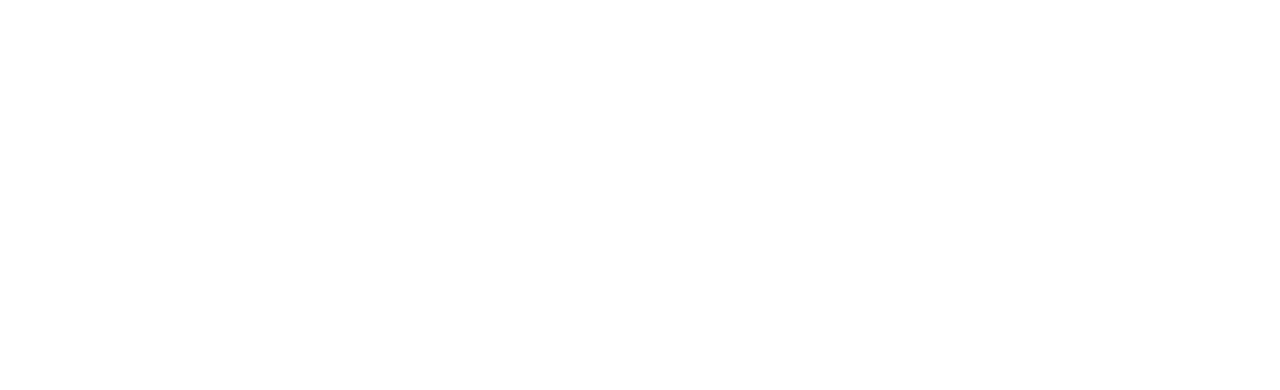
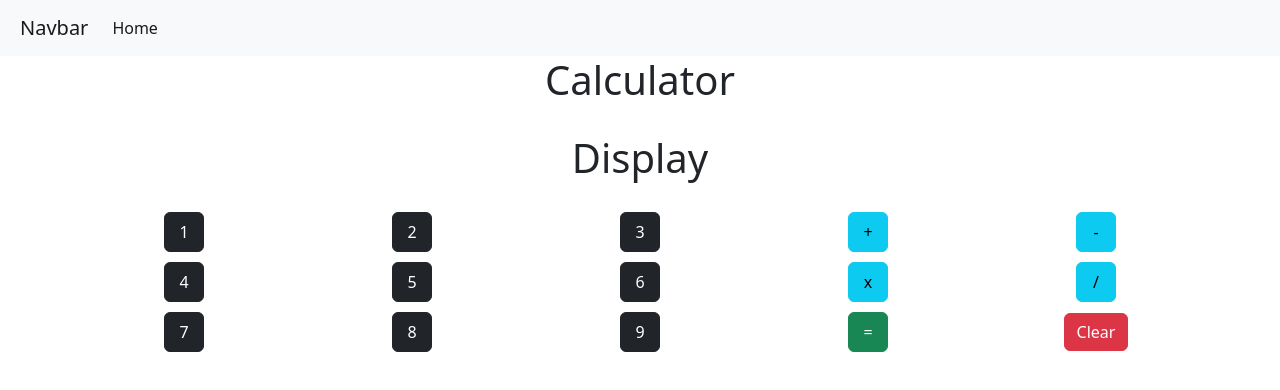
Before and after one commit to Mustaqeem10/Odin-Calculator, a plain HTML site: page index.html in a window 1280 px wide. Drawn offline with nearby package versions, Linux system fonts and the light colour scheme.

Commit message:
HTML functionality completed

```diff
--- a/index.html
+++ b/index.html
@@ -1,10 +1,97 @@
 <!DOCTYPE html>
 <html lang="en">
+
 <head>
     <meta charset="utf-8">
+    <meta name="viewport" content="width=device-width, initial-scale=1">
     <title>Calculator</title>
+    <link rel="stylesheet" href="./style/style.css">
+
+    <!-- Bootstrap css -->
+    <link href="https://cdn.jsdelivr.net/npm/bootstrap@5.2.0/dist/css/bootstrap.min.css" rel="stylesheet"
+        integrity="sha384-gH2yIJqKdNHPEq0n4Mqa/HGKIhSkIHeL5AyhkYV8i59U5AR6csBvApHHNl/vI1Bx" crossorigin="anonymous">
 </head>
+
 <body>
+    <nav class="navbar navbar-expand-lg bg-light">
+        <div class="container-fluid">
+            <a class="navbar-brand ps-2" href="#">Navbar</a>
+            <button class="navbar-toggler" type="button" data-bs-toggle="collapse"
+                data-bs-target="#navbarSupportedContent" aria-controls="navbarSupportedContent" aria-expanded="false"
+                aria-label="Toggle navigation">
+                <span class="navbar-toggler-icon"></span>
+            </button>
+            <div class="collapse navbar-collapse" id="navbarSupportedContent">
+                <ul class="navbar-nav me-auto mb-2 mb-lg-0">
+                    <li class="nav-item">
+                        <a class="nav-link active" aria-current="page" href="#">Home</a>
+                    </li>
+            </div>
+        </div>
+    </nav>
+    <div class="container text-center">
+        <h1>Calculator</h1>
+        <h1 id="disp">Display</h1>
+        <p id="res"></p>
+        <div class="row d-flex justify-content-center">
+            <div class="col-md d-flex justify-content-center">
+                <input class="button btn btn-dark" type="button" value="1">
+            </div>
+            <div class="col-md d-flex justify-content-center">
+                <input class="button btn btn-dark" type="button" value="2">
+            </div>
+            <div class="col-md d-flex justify-content-center">
+                <input class="button btn btn-dark" type="button" value="3">
+            </div>
+            <div class="col-md d-flex justify-content-center">
+                <input class="button-op btn btn-info" type="button" value="+">
+            </div>
+            <div class="col-md d-flex justify-content-center">
+                <input class="button-op btn btn-info" type="button" value="-">
+            </div>
+        </div>
+        <div class="row d-flex justify-content-center">
+            <div class="col-md d-flex justify-content-around">
+                <input class="button btn btn-dark" type="button" value="4">
+            </div>
+            <div class="col-md d-flex justify-content-around">
+                <input class="button btn btn-dark" type="button" value="5">
+            </div>
+            <div class="col-md d-flex justify-content-around">
+                <input class="button btn btn-dark" type="button" value="6">
+            </div>
+            <div class="col-md d-flex justify-content-around">
+                <input class="button-op btn btn-info" type="button" value="x">
+            </div>
+            <div class="col-md d-flex justify-content-around">
+                <input class="button-op btn btn-info" type="button" value="/">
+            </div>
+        </div>
+        <div class="row d-flex justify-content-center">
+            <div class="col-md d-flex justify-content-around">
+                <input class="button btn btn-dark" type="button" value="7">
+            </div>
+            <div class="col-md d-flex justify-content-around">
+                <input class="button btn btn-dark" type="button" value="8">
+            </div>
+            <div class="col-md d-flex justify-content-around">
+                <input class="button btn btn-dark" type="button" value="9">
+            </div>
+            <div class="col-md d-flex justify-content-around">
+                <input class="button-eq btn btn-success" type="button" value="=">
+            </div>
+            <div class="col-md d-flex justify-content-around">
+                <input class="btn btn-danger button-cl" type="button" value="Clear">
+            </div>
+        </div>
+    </div>
+
     <script src="./index.js"></script>
+
+    <!-- Bootstrap javascript -->
+    <script src="https://cdn.jsdelivr.net/npm/bootstrap@5.2.0/dist/js/bootstrap.bundle.min.js"
+        integrity="sha384-A3rJD856KowSb7dwlZdYEkO39Gagi7vIsF0jrRAoQmDKKtQBHUuLZ9AsSv4jD4Xa"
+        crossorigin="anonymous"></script>
 </body>
+
 </html>
--- a/index.js
+++ b/index.js
@@ -47,3 +47,14 @@ function operate(num1, num2, op) {
         return div(num1, num2);
     }
 }
+
+// Functionality for button
+let button = document.getElementsByClassName('button');
+let display = document.querySelector('#res');
+
+for (let i = 0 ; i < button.length ; i++)
+{
+    button[i].addEventListener('click', (e) => {
+        display.textContent += e.target.value;
+    })
+}
--- /dev/null
+++ b/style/style.css
@@ -0,0 +1,19 @@
+.button, .button-op, .button-eq {
+    width: 40px;
+    height: 40px;
+}
+
+.container h1{
+    margin-bottom: 30px;
+}
+
+.row {
+    align-items: center;
+    margin-bottom: 10px;
+}
+
+#res {
+    text-align: start !important;
+    margin-left: 81px;
+    font-size: 30px;
+}
```
Lines whose indentation alone changed are shown as unchanged.
